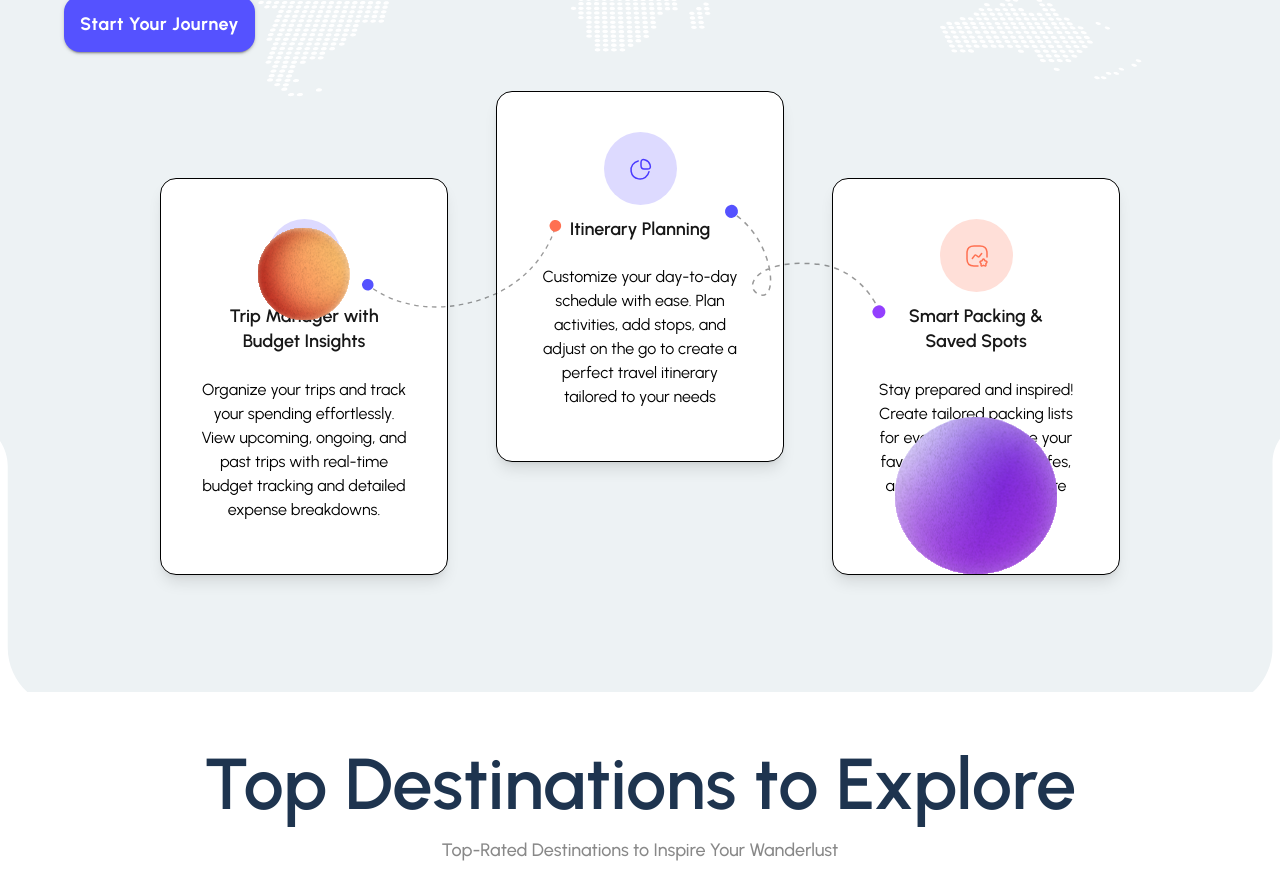
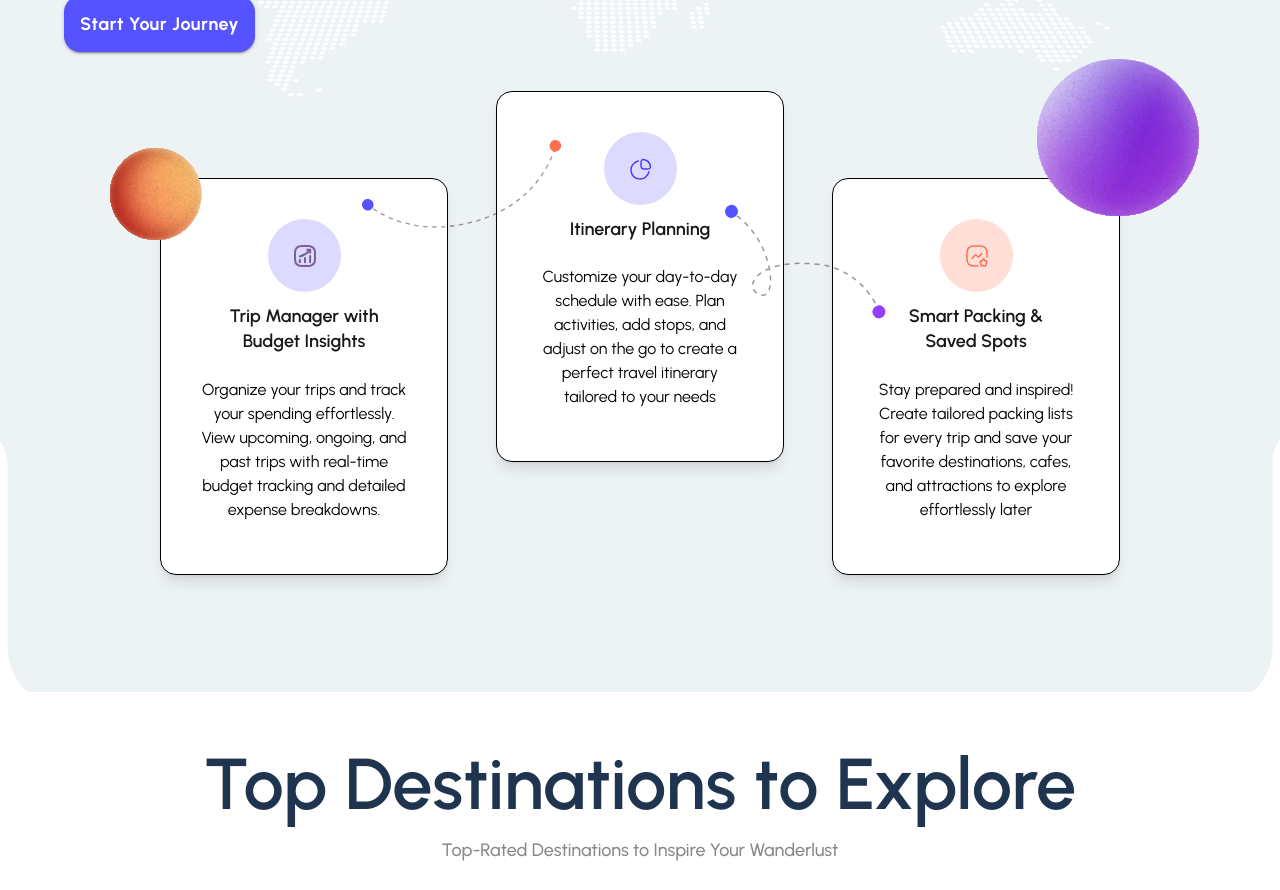
Before and after one commit to Navvyaa/Atlen, a Next.js app: page / in a window 1280 px wide. Shown: the part 1020-1910 px from the top of the page. Built offline with nearby package versions, Linux system fonts and the light colour scheme; no server answers; what @mui/material-nextjs would draw is missing.

Commit message:
Fix positioning of SVG images in HomeScreen for improved layout consistency

```diff
--- a/app/components/landingScreens/HomeScreen.tsx
+++ b/app/components/landingScreens/HomeScreen.tsx
@@ -74,11 +74,11 @@ const HomeScreen: React.FC = () => {
 
 
                     <div className="flex mb-10 w-full lg:w-[1000px] mx-auto lg:flex-row flex-col justify-center 2xl:justify-around items-center lg:gap-12 gap-6 lg:pt-12 lg:h-[600px] z-50 pb-40 lg:pb-20">
-                        <div className="bg-white border border-black lg:left-10 flex flex-col justify-end lg:items-center rounded-2xl w-72 shadow-lg lg:h-100 lg:w-72 text-center">
+                        <div className="bg-white border border-black lg:left-10 flex flex-col justify-end lg:items-center rounded-2xl w-72 z-40 shadow-lg lg:h-100 lg:w-72 text-center">
 
                             <div className="flex flex-col m-10 justify-start items-center relative ">
-                                <img src="/sphere3.svg" className="absolute lg:block hidden top-[-80] left-[-100] z-10" alt="" />
-                                <img src="/vector1.svg" className="absolute lg:top-[-80] hidden lg:block lg:left-40 z-30" alt="" />
+                                <img src="/sphere3.svg" className="absolute lg:block hidden top-[-80px] left-[-100px] z-3" alt="" />
+                                <img src="/vector1.svg" className="absolute lg:top-[-80px] hidden lg:block lg:left-40 z-30" alt="" />
                                 <img src="/group-82.svg" className="absolute lg:hidden top-72  z-30" alt="" />
                                 <img src="/TripManager.svg" alt="" />
                                 <div className="font-semibold my-3 text-lg leading-snug">Trip Manager with Budget Insights</div>
@@ -95,7 +95,7 @@ const HomeScreen: React.FC = () => {
                             </div>
                         </div>
                         <div className="bg-white border border-black   lg:flex flex-col justify-end items-center w-72 rounded-2xl shadow-lg lg:h-100 lg:w-72 text-center relative z-20">
-                            <img src="/sphere2.svg" className="absolute hidden lg:block z-12 top-[-120] right-[-20]  " alt="" />
+                            <img src="/sphere2.svg" className="absolute hidden lg:block z-12 top-[-120px] right-[-80px]  " alt="" />
                             <div className="flex flex-col m-10 justify-center items-center">
                                 <img src="/SmartPacking.svg" alt="" />
                                 <div className="font-semibold my-3 text-lg leading-snug">Smart Packing &<br /> Saved Spots</div>
@@ -120,8 +120,8 @@ const HomeScreen: React.FC = () => {
                             {["Paradise Beach, Bantayan Island", "Parabise Beach, Banayan Island", "Parzxis, France"].map((destination, index) => (
 
                                 <div key={index} className="bg-white  rounded-xl shadow lg:h-[500px] w-80 relative ">
-                                    {index === 0 && <img src="/sphere2.svg" className="absolute w-6 h-6 top-[-20] left-[-30]" alt="" />}
-                                    {index === 2 && <img src="/sphere3.svg" className="lg:absolute hidden lg:block bottom-[-60] right-[-50]" alt="" />}
+                                    {index === 0 && <img src="/sphere2.svg" className="absolute w-6 h-6 top-[-20px] left-[-30px]" alt="" />}
+                                    {index === 2 && <img src="/sphere3.svg" className=" lg:absolute hidden lg:block bottom-[-60px] right-[-50px]" alt="" />}
                                     <div className="h-[70%]">
                                         <img src="/rectangle.svg" className="object-cover w-full" alt="" />
                                     </div>
```
